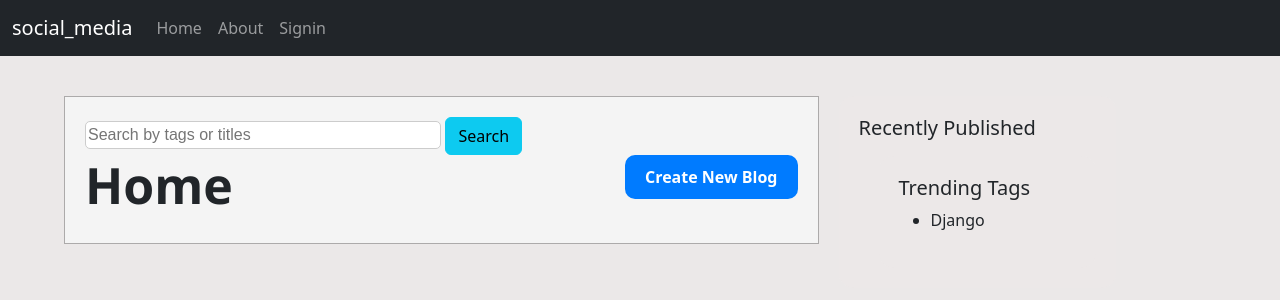
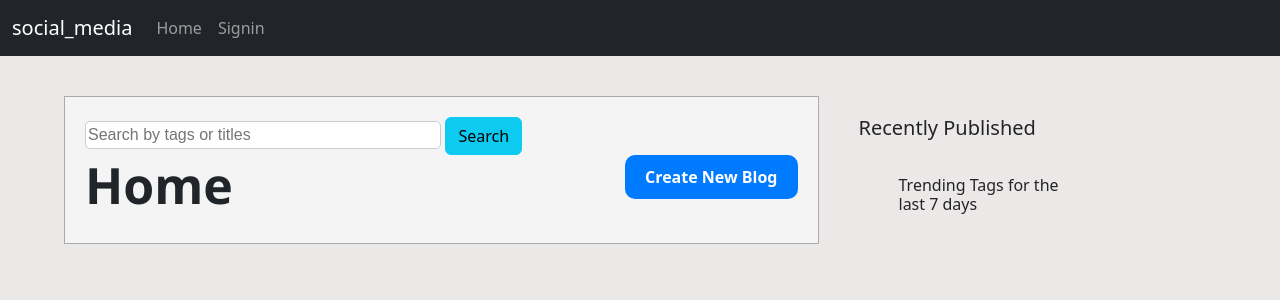
Before and after one commit to Kirolls20/SocialMediaDjango, a Django app: template social_media/templates/blog/blog_home.html in a window 1280 px wide. Shown: the top 300 px of the page. Run offline with Django 4.2, Linux system fonts and the light colour scheme; the template is opened without the code that fills it, so the values that code supplies are empty; some libraries are stand-ins or nearby versions.

Commit message:
Create Most repeated tags for the last 7 days query and list all the results in new page.

```diff
--- a/social_media/blog/urls.py
+++ b/social_media/blog/urls.py
@@ -12,5 +12,6 @@ urlpatterns = [
     path('like/<int:pk>/',views.LikeView.as_view(),name='like'),
     path('comments/for/<int:pk>/post/',views.CommentListView.as_view(),name='comment_list'),
     path('search/<str:input>/all/', views.SearchView.as_view(), name='search'),
+    path('tags/<str:tag>',views.TrendyTagView.as_view(),name='trendy_tags'),
 
 ]
--- a/social_media/templates/blog/blog_home.html
+++ b/social_media/templates/blog/blog_home.html
@@ -117,10 +117,13 @@ home blog
         </div>
         <aside class="sidebar">
             <div>
-                <h5>Trending Tags</h5>
+                <h6>Trending Tags for the last 7 days</h6>
                 <ul>
-                    <li>Django</li>
+                    {% for tag in trendy_tags %}
+                       <li><a href="{% url 'trendy_tags' tag %}" style="text-decoration: none;">{{tag}}</a></li>
+                    {% endfor %}
                 </ul>
+
             </div>
 
         </aside>
--- a/social_media/templates/navbar.html
+++ b/social_media/templates/navbar.html
@@ -16,18 +16,14 @@
             <li class="nav-item active">
               <a class="nav-link" href="{% url 'home' %}">Home <span class="visually-hidden">(current)</span></a>
             </li>
+            {% if request.user.is_authenticated %}
             <li class="nav-item">
-              <a class="nav-link" href="#">About</a>
+              <a class="nav-link" href="#">Users</a>
             </li>
-            {% if request.user.is_authenticated %}
               <li class="nav-item">
-
                 <a class="nav-link"
                    href="{% url 'users:detail' request.user.username request.user.id %}">My Profile</a>
               </li>
-              <ul>
-
-              </ul>
               <li class="nav-item" style="float:right;">
                 {# URL provided by django-allauth/account/urls.py #}
                 <a class="nav-link" href="{% url 'account_logout' %}">Sign Out {{request.user}}</a>
```
Also changed, not shown: social_media/blog/views.py (+24 -2 lines), db.sqlite3.
